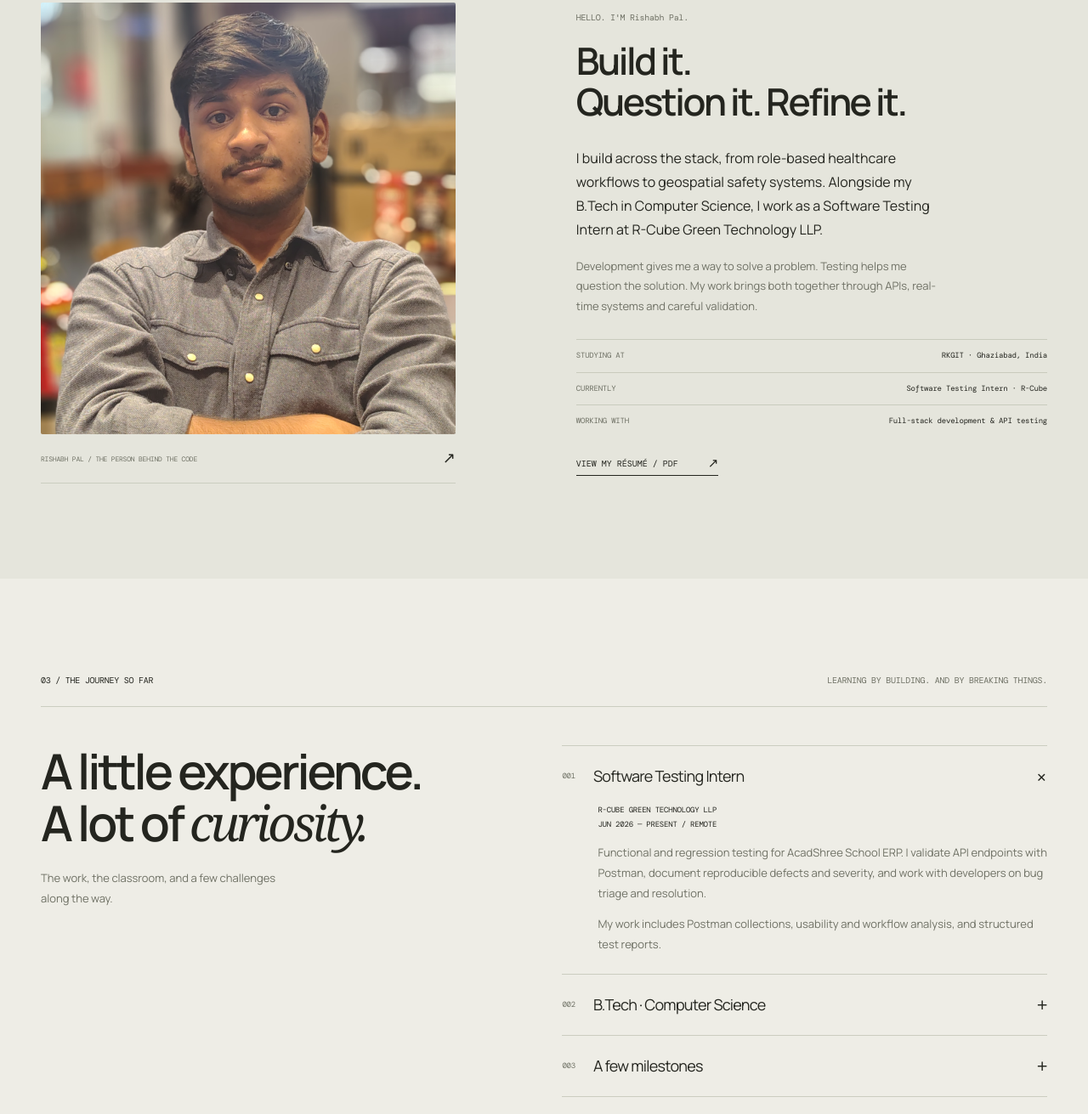
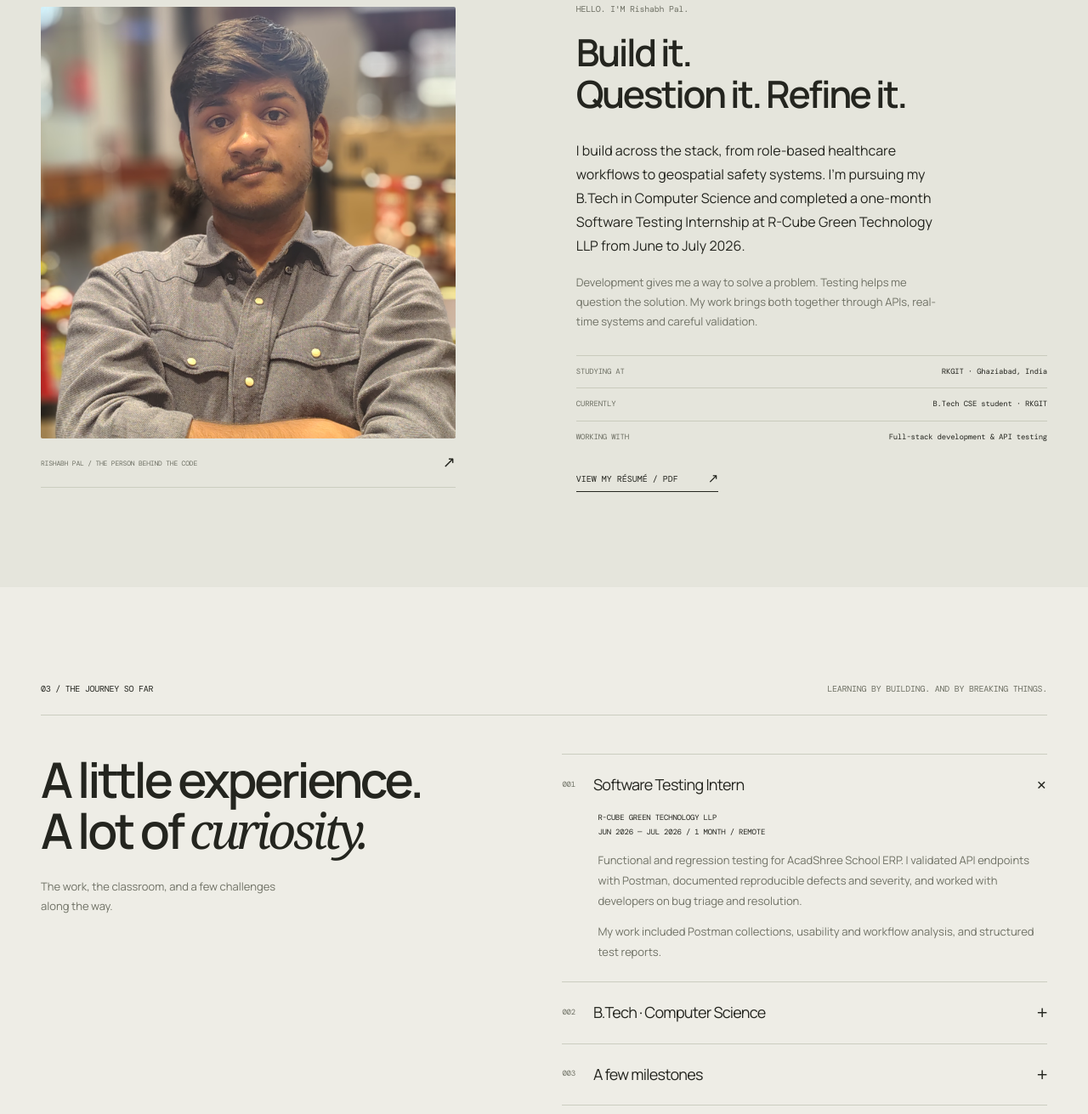
Before and after one commit to risbh19/Portfolio, a website: page dist/index.html in a window 1280 px wide. Shown: the part 2316-3627 px from the top of the page at 85% size. Drawn offline with nearby package versions, Linux system fonts and the light colour scheme.

Commit message:
fix: correct completed internship dates to June-July 2026

```diff
--- a/dist/content.js
+++ b/dist/content.js
@@ -1,4 +1,4 @@
-/* Profile and project facts transcribed from the supplied résumé. */
+/* Facts from the supplied résumé; internship dates corrected by the owner. */
 window.PORTFOLIO = {
   name: 'Rishabh Pal',
   role: 'CSE STUDENT / SOFTWARE DEVELOPER',
@@ -7,10 +7,10 @@ window.PORTFOLIO = {
   intro:
     'I’m Rishabh, a Computer Science student building full-stack applications with Python, FastAPI and React. I care about how software works — and how reliably it keeps working.',
   about:
-    'I build across the stack, from role-based healthcare workflows to geospatial safety systems. Alongside my B.Tech in Computer Science, I work as a Software Testing Intern at R-Cube Green Technology LLP.',
+    'I build across the stack, from role-based healthcare workflows to geospatial safety systems. I’m pursuing my B.Tech in Computer Science and completed a one-month Software Testing Internship at R-Cube Green Technology LLP from June to July 2026.',
   aboutSecondary:
     'Development gives me a way to solve a problem. Testing helps me question the solution. My work brings both together through APIs, real-time systems and careful validation.',
-  status: 'Software Testing Intern · R-Cube',
+  status: 'B.Tech CSE student · RKGIT',
   focus: 'Full-stack development & API testing',
   socials: {
     linkedin: 'https://linkedin.com/in/rishabhpal19',
--- a/dist/index.html
+++ b/dist/index.html
@@ -6,7 +6,7 @@
     <meta name="theme-color" content="#eeede6" />
     <meta
       name="description"
-      content="Rishabh Pal — Computer Science student, software developer and testing intern. Explore CareFlow, Wave-Safe, technical skills and experience."
+      content="Rishabh Pal — Computer Science student and software developer with testing experience. Explore CareFlow, Wave-Safe, technical skills and experience."
     />
     <title>Rishabh Pal — Software Developer</title>
     <link rel="icon" href="assets/mark.svg" type="image/svg+xml" />
@@ -292,8 +292,9 @@
               ><h2 id="about-title">Build it.<br />Question it. Refine it.</h2
               ><p class="about-lead" data-content="about"
                 >I build across the stack, from role-based healthcare workflows to geospatial safety
-                systems. Alongside my B.Tech in Computer Science, I work as a Software Testing
-                Intern at R-Cube Green Technology LLP.</p
+                systems. I’m pursuing my B.Tech in Computer Science and completed a one-month
+                Software Testing Internship at R-Cube Green Technology LLP from June to July
+                2026.</p
               ><p class="about-secondary" data-content="aboutSecondary"
                 >Development gives me a way to solve a problem. Testing helps me question the
                 solution. My work brings both together through APIs, real-time systems and careful
@@ -303,8 +304,7 @@
                   ><dt>STUDYING AT</dt
                   ><dd data-content="location">RKGIT · Ghaziabad, India</dd></div
                 ><div
-                  ><dt>CURRENTLY</dt
-                  ><dd data-content="status">Software Testing Intern · R-Cube</dd></div
+                  ><dt>CURRENTLY</dt><dd data-content="status">B.Tech CSE student · RKGIT</dd></div
                 ><div
                   ><dt>WORKING WITH</dt
                   ><dd data-content="focus">Full-stack development & API testing</dd></div
@@ -347,13 +347,13 @@
               >
               <div class="journey-detail"
                 ><p class="journey-meta mono"
-                  >R-CUBE GREEN TECHNOLOGY LLP<br />JUN 2026 — PRESENT / REMOTE</p
+                  >R-CUBE GREEN TECHNOLOGY LLP<br />JUN 2026 — JUL 2026 / 1 MONTH / REMOTE</p
                 ><p
-                  >Functional and regression testing for AcadShree School ERP. I validate API
-                  endpoints with Postman, document reproducible defects and severity, and work with
-                  developers on bug triage and resolution.</p
+                  >Functional and regression testing for AcadShree School ERP. I validated API
+                  endpoints with Postman, documented reproducible defects and severity, and worked
+                  with developers on bug triage and resolution.</p
                 ><p
-                  >My work includes Postman collections, usability and workflow analysis, and
+                  >My work included Postman collections, usability and workflow analysis, and
                   structured test reports.</p
                 ></div
               >
```
